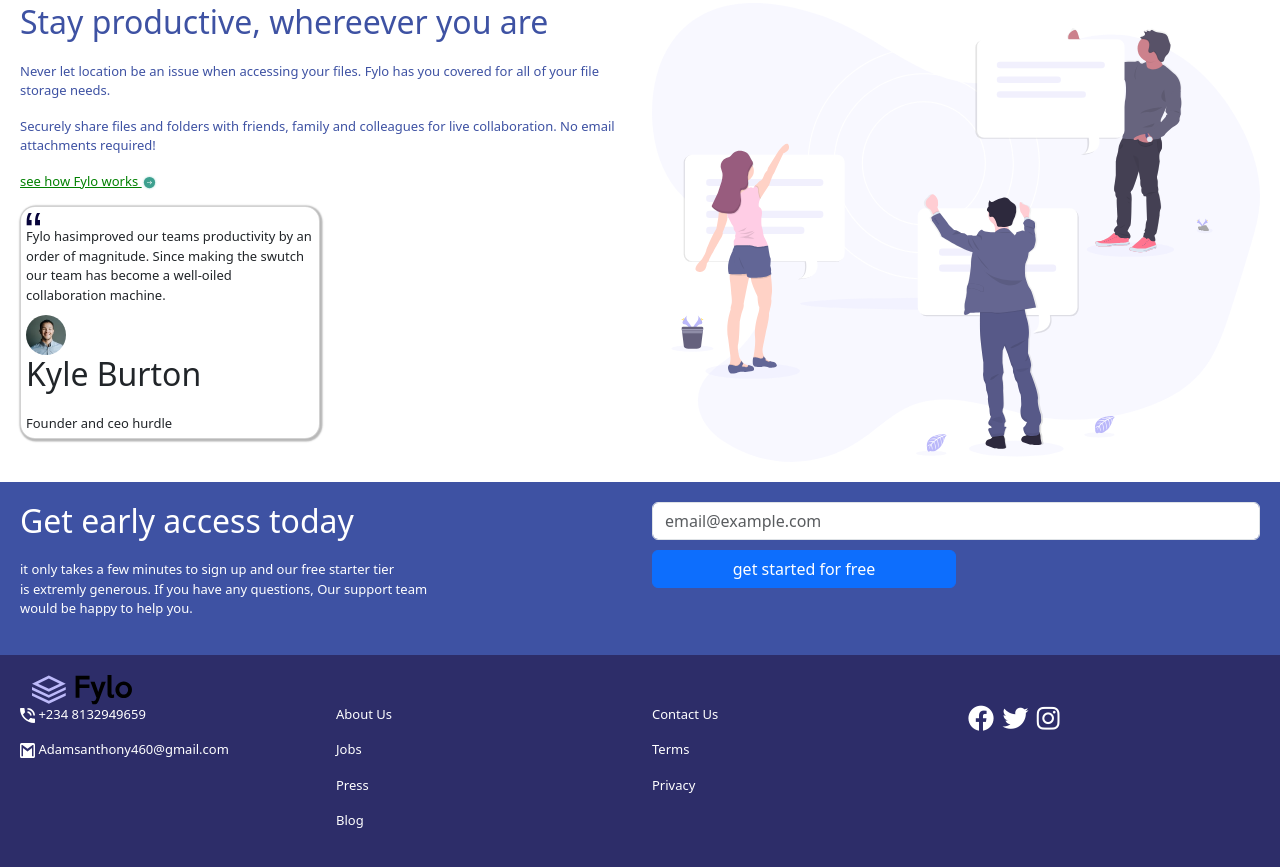
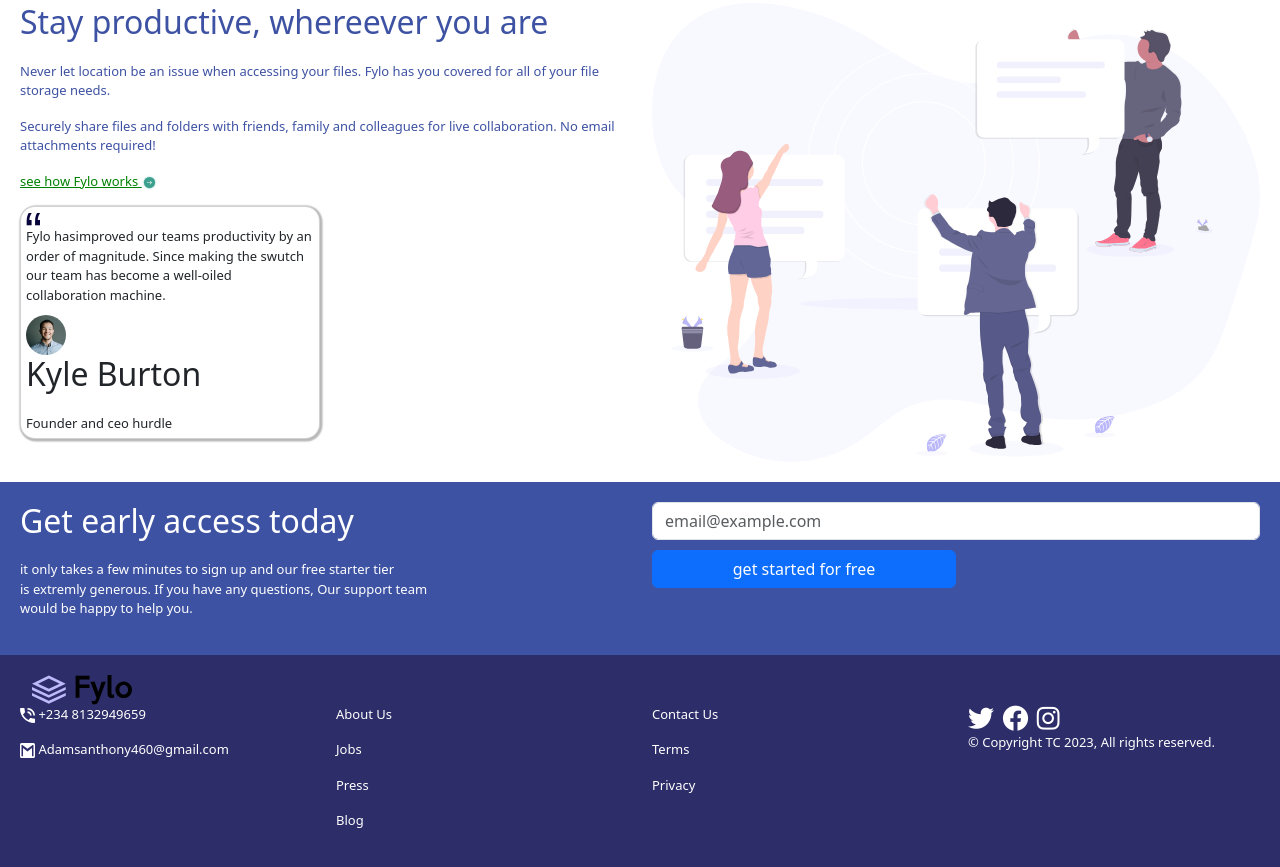
Before and after one commit to AthonysWorld/Fylo, a plain HTML site: page index.html in a window 1280 px wide. Shown: the part 602-1469 px from the top of the page. Drawn offline with nearby package versions, Linux system fonts and the light colour scheme.

Commit message:
Add files via upload

```diff
--- a/index.html
+++ b/index.html
@@ -112,9 +112,10 @@
                 <p>Privacy</p>
             </div>
            <div class="container col-lg-3 col-md-3">
-                <i class="fa-brands fa-facebook fa-2x"></i>
-                <i class="fa-brands fa-twitter fa-2x"></i>
-                <i class="fa-brands fa-instagram fa-2x"></i>
+            <a href="https://twitter.com/tony_ad__"><i class="fa-brands icons fa-twitter fa-2x"></i></a>
+            <a href="https://www.facebook.com/adamstony2"><i class="fa-brands icons fa-facebook fa-2x"></i></a>
+            <a href="https://ig.me/m/tony_ad__"><i class="fa-brands icons fa-instagram fa-2x"></i></a>
+            <p>© Copyright TC 2023, All rights reserved.</p>
 
             </div>
 
--- a/styles.css
+++ b/styles.css
@@ -16,6 +16,9 @@ h1, h2, h3{
 #header,#footer1,#footer2, #middle-container{
     padding: 20px;
 
+}
+.icons{
+    color: white;
 }
 .fa-brands{
     margin-right: 5px;
@@ -93,4 +96,7 @@ width: 200px;
     .foot{
         text-align: left;
     }
+    .ima{
+        margin-bottom: 10px;
+    }
 }
```
